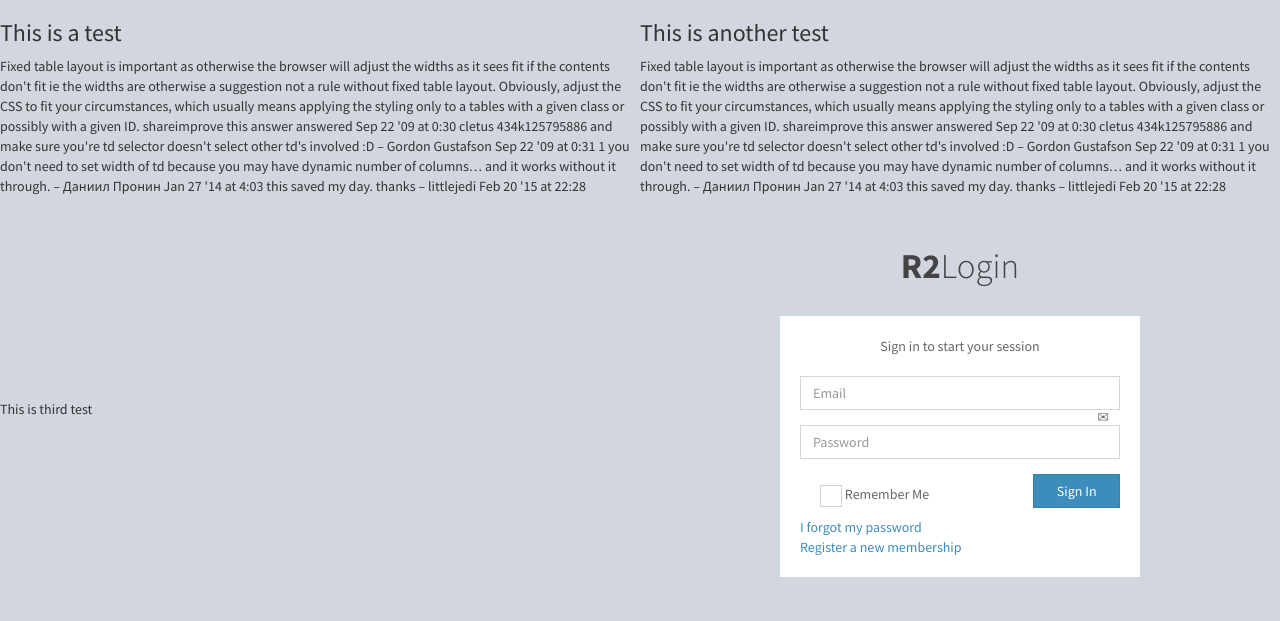
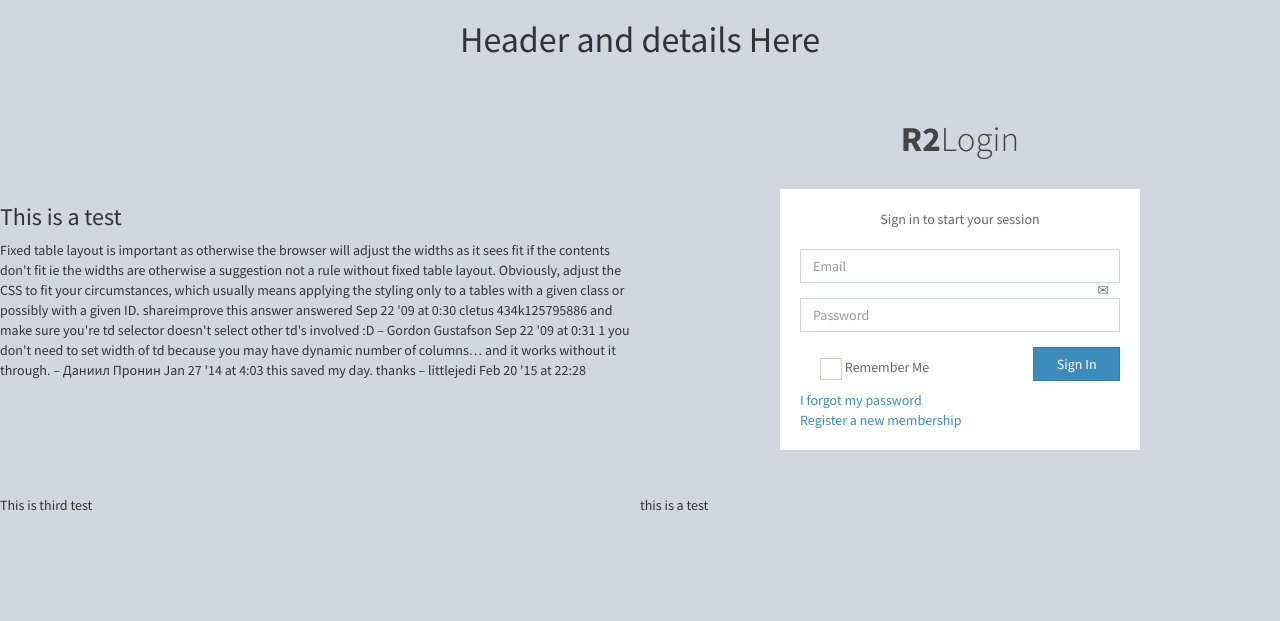
Before and after one commit to r2lb/r2cms, a Django app: page /login/ in a window 1280 px wide. Shown: the top 621 px of the page. Run offline with Django 3.2, Linux system fonts and the light colour scheme; some libraries are stand-ins or nearby versions; some web fonts are replaced.

Commit message:
18052017

```diff
--- a/login/templates/login/login.html
+++ b/login/templates/login/login.html
@@ -29,6 +29,13 @@
 <body class="hold-transition login-page">
 
 <table width="100%">
+
+<tr>
+<td colspan="2" align = "center"> <h1> Header and details Here </h1>
+</td>
+</tr>
+
+
 <tr>
   <td width="50%"> <h3> This is a test </h3> Fixed table layout is important as otherwise the browser will adjust the widths as it sees fit if the contents don't fit ie the widths are otherwise a suggestion not a rule without fixed table layout.
 
@@ -48,31 +55,7 @@ you don't need to set width of td because you may have dynamic number of columns
 
 
 this saved my day. thanks – littlejedi Feb 20 '15 at 22:28 </td>
-  <td width="50%"> <h3> This is another test </h3> Fixed table layout is important as otherwise the browser will adjust the widths as it sees fit if the contents don't fit ie the widths are otherwise a suggestion not a rule without fixed table layout.
-
-Obviously, adjust the CSS to fit your circumstances, which usually means applying the styling only to a tables with a given class or possibly with a given ID.
-shareimprove this answer
-
-answered Sep 22 '09 at 0:30
-cletus
-434k125795886
-
-
-
-and make sure you're td selector doesn't select other td's involved :D – Gordon Gustafson Sep 22 '09 at 0:31
-1
-
-you don't need to set width of td because you may have dynamic number of columns… and it works without it through. – Даниил Пронин Jan 27 '14 at 4:03
-
-
-this saved my day. thanks – littlejedi Feb 20 '15 at 22:28 </td>
-</tr>
-
-<tr>
-  <td width="50%"> This is third test </td>
-  <td>
-
-<div class="login-box">
+  <td width="50%"> <div class="login-box">
     <div class="login-logo">
       <a href="/static/index2.html"><b>R2</b>Login</a>
     </div>
@@ -120,7 +103,17 @@ this saved my day. thanks – littlejedi Feb 20 '15 at 22:28 </td>
     </div>
     <!-- /.login-box-body -->
   </div>
+
 </td>
+</tr>
+
+<tr>
+  <td width="50%"> This is third test </td>
+  <td>
+
+this is a test
+</td>
+
 
 <!-- /.login-box -->
 
```
Lines whose indentation alone changed are shown as unchanged.
